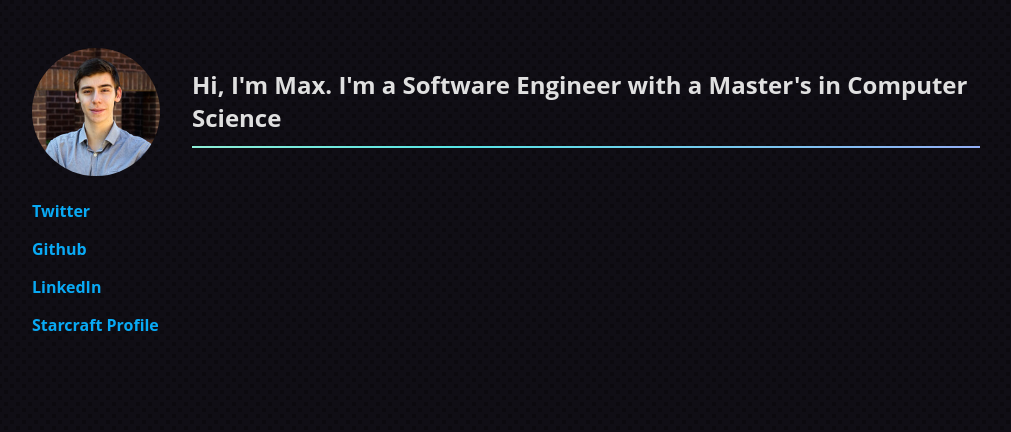
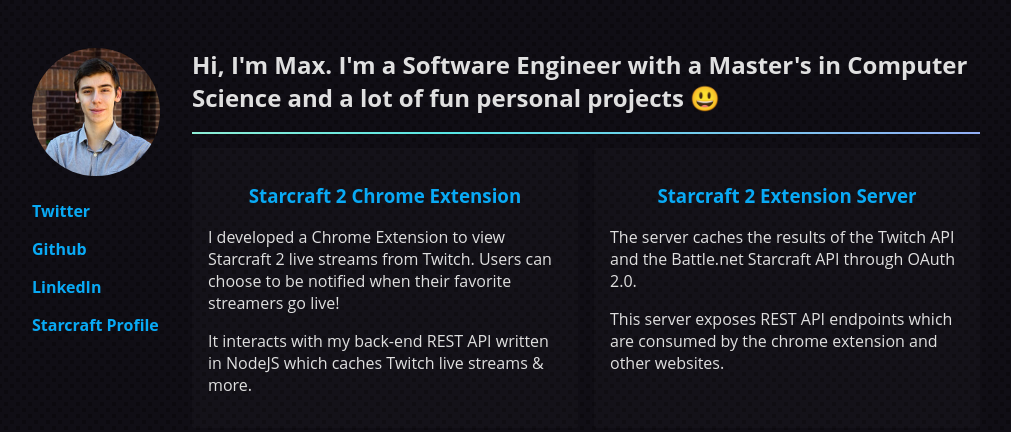
Before and after one commit to Kunamatata/kunamatata.github.io, a plain HTML site: page index.html in a window 1280 px wide. Shown: the whole page, without its empty margins (134-1145 px from the left). Drawn offline with Linux system fonts and the light colour scheme.

Commit message:
Add two projects

```diff
--- a/index.html
+++ b/index.html
@@ -24,8 +24,22 @@
             </div>
         </div>
         <div class="content">
-            <h2>Hi, I'm Max. I'm a Software Engineer with a Master's in Computer Science</h2>
+            <h2>Hi, I'm Max. I'm a Software Engineer with a Master's in Computer Science and a lot of fun personal projects 😃</h2>
             <div class="projects">
+                <div class="project" data-name="sc2-chrome-ext">
+                    <span class="title"><h3><a href="https://chrome.google.com/webstore/detail/starcraft-2-streams/jjpjdjapkaohmfginkklmapiijnmneeo">Starcraft 2 Chrome Extension</a></h3></span>
+                    <div class="description">
+                        <p>I developed a Chrome Extension to view Starcraft 2 live streams from Twitch. Users can choose to be notified when their favorite streamers go live!</p>
+                        <p> It interacts with my back-end REST API written in NodeJS which caches Twitch live streams & more.</p>
+                    </div>
+                </div>
+                <div class="project" data-name="sc2-ext-server">
+                    <span class="title"><h3><a href="http://bewareofcat.asuscomm.com:3000/">Starcraft 2 Extension Server</a></h3></span>
+                    <div class="description">
+                        <p>The server caches the results of the Twitch API and the Battle.net Starcraft API through OAuth 2.0.</p>
+                        <p>This server exposes REST API endpoints which are consumed by the chrome extension and other websites.</p>
+                    </div>
+                </div>
             </div>
         </div>
     </div>
--- a/styles/main.css
+++ b/styles/main.css
@@ -66,10 +66,14 @@ a {
     padding: 1em;
 }
 
+.content h2{
+    margin: 0;
+}
+
 .content h2::after{
     content:'';
     display: block;
-    transform: translateY(.5em);
+    transform: translateY(.75em);
     height: 2px;
     background: red;
     border-radius: 2;
@@ -77,6 +81,29 @@ a {
     background: linear-gradient(90deg,#b294ff,#57e6e6,#feffb8,#57e6e6,#b294ff,#57e6e6);
     background-size: 500% auto;
     animation: gradient 3s linear infinite;
+}
+
+.projects{
+    display: grid;
+    grid-gap: 1em;
+    grid-template-columns: 1fr 1fr;
+    grid-template-rows: auto;
+    margin-top: 2em;
+}
+
+.projects .project{
+    padding: 1em;
+    border-radius: 2px;
+    background-color:rgba(255,255,255,0.02);
+    animation: .4s slidein linear forwards;
+}
+
+.projects .project:nth-child(even){
+    animation: .5s slidein linear forwards;
+}
+
+.project .title{
+    text-align: center;
 }
 
 @media (max-width: 480px){
@@ -103,6 +130,10 @@ a {
         display: flex;
         justify-content: space-between;
     }
+
+    .projects {
+        grid-template-columns: auto;
+    }
 }
 
 @keyframes slidein {
```
